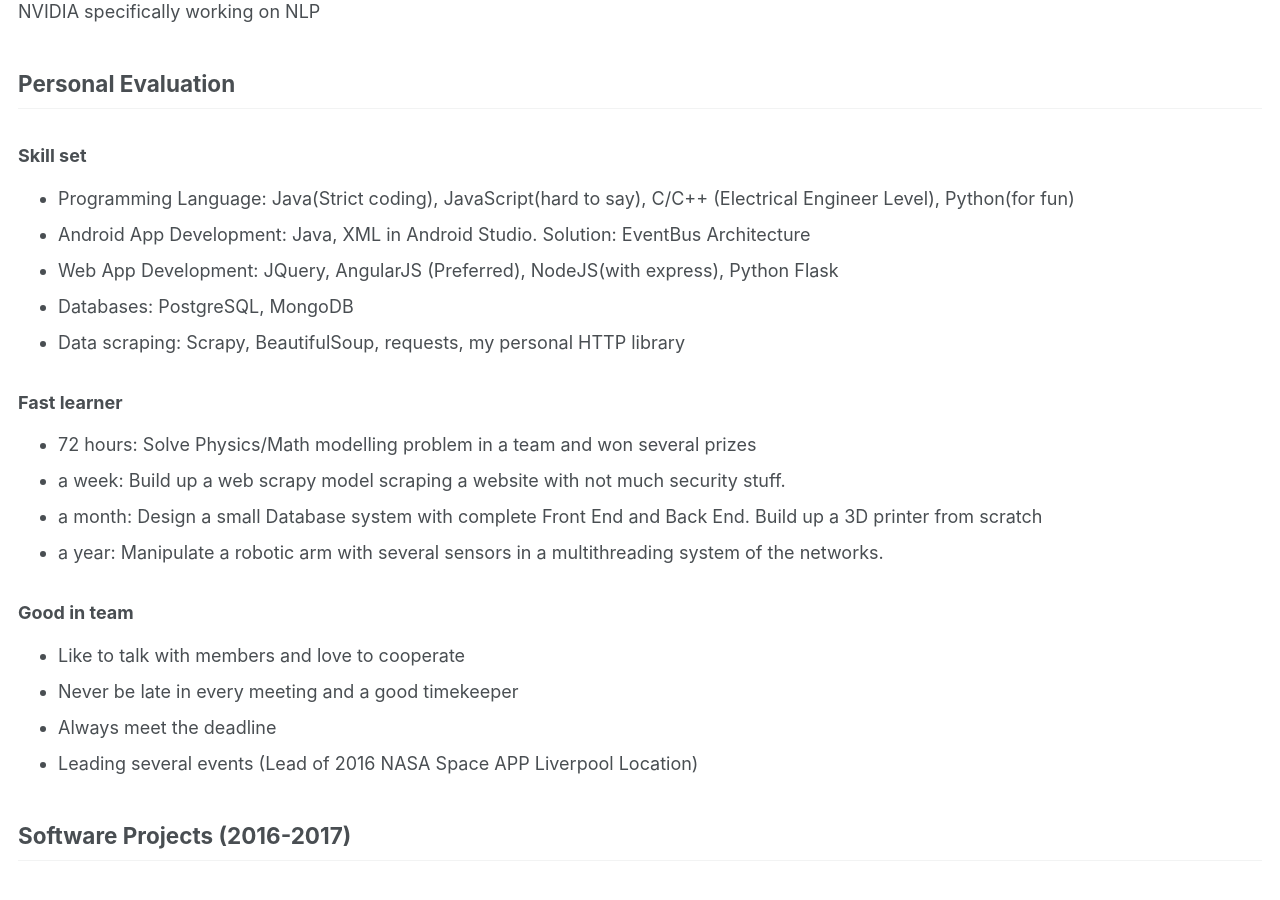
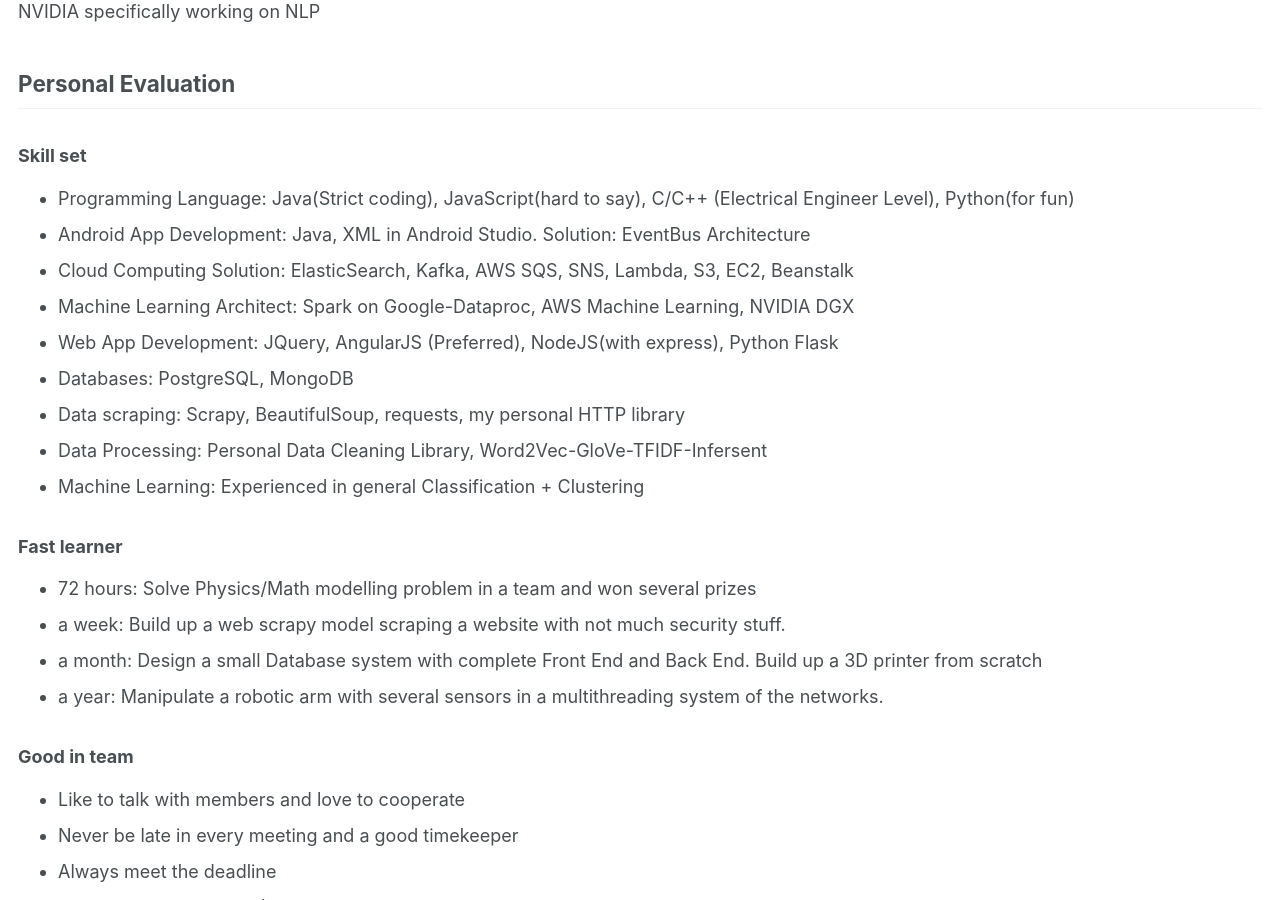
Before and after one commit to lanking520/lanking520.github.io, a Jekyll site: the page built from _pages/me.md, in a window 1280 px wide and 900 px high, scrolled down 423 px. Built offline with Jekyll 4.4.1, drawn with Linux system fonts in a browser that asks for light colours.

Commit message:
Update me.md

```diff
--- a/_pages/me.md
+++ b/_pages/me.md
@@ -16,9 +16,13 @@ My name is Qing Lan, a Graduated Software/Mechatronics Engineer. I have received
 ### Skill set
 - Programming Language: Java(Strict coding), JavaScript(hard to say), C/C++ (Electrical Engineer Level), Python(for fun)
 - Android App Development: Java, XML in Android Studio. Solution: EventBus Architecture
+- Cloud Computing Solution: ElasticSearch, Kafka, AWS SQS, SNS, Lambda, S3, EC2, Beanstalk
+- Machine Learning Architect: Spark on Google-Dataproc, AWS Machine Learning, NVIDIA DGX
 - Web App Development: JQuery, AngularJS (Preferred), NodeJS(with express), Python Flask
 - Databases: PostgreSQL, MongoDB
 - Data scraping: Scrapy, BeautifulSoup, requests, my personal HTTP library
+- Data Processing: Personal Data Cleaning Library, Word2Vec-GloVe-TFIDF-Infersent
+- Machine Learning: Experienced in general Classification + Clustering
 
 ### Fast learner
 - 72 hours: Solve Physics/Math modelling problem in a team and won several prizes
```
